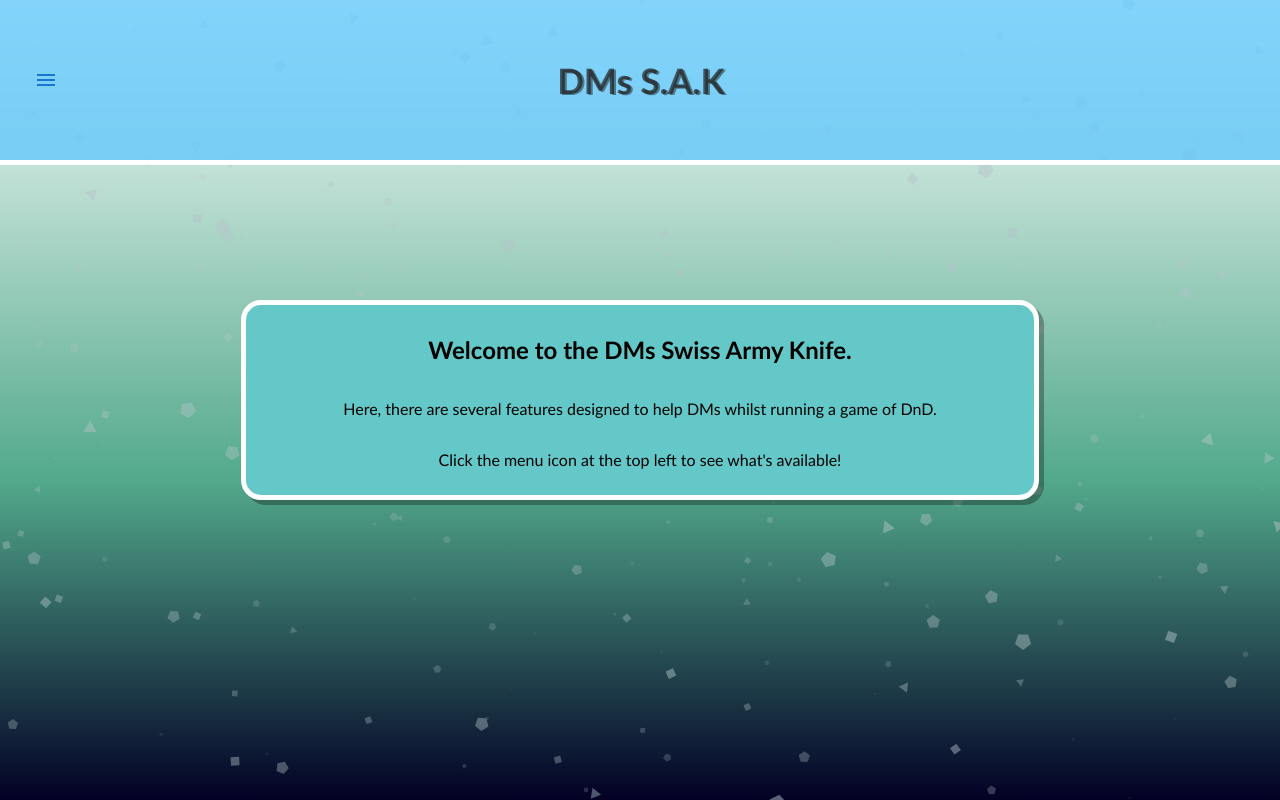
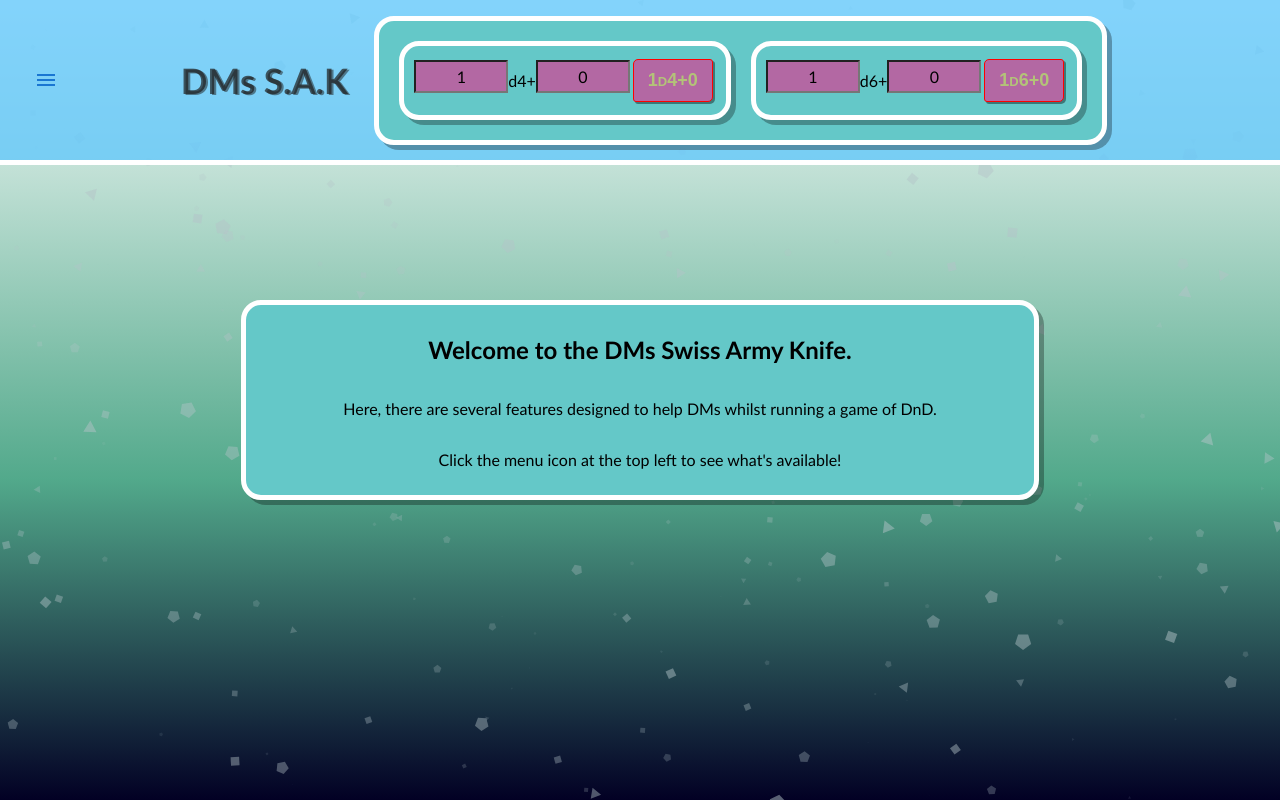
Before and after one commit to BNag87/Testing-Area, a React (Create React App) app: page / in a window 1280 px wide. Built offline with nearby package versions, Linux system fonts and the light colour scheme.

Commit message:
Dice Roller Component
Began work on a dice rolling component. Not forking to save time and commit more regularly.
Functions needs tweaking to optimise. Basic styling on component. Will tweak once finished

```diff
--- /dev/null
+++ b/src/Components/Major Components/C-DiceRoller.js
@@ -0,0 +1,21 @@
+import React from 'react';
+import {
+    Wrapper,
+    } from "../../styles";
+
+    import { DiceComp } from '../Minor Components/C-DiceComp';
+
+export const DiceRoller = () => {
+
+//Dice Roller Functions
+
+//Dice Roller Return Block
+return(
+
+    // Top level wrapper to contain element. May need to specify size, border and border radius
+    <Wrapper inputFlexDirection="row">
+        <DiceComp DiceFaces={4}/>
+        <DiceComp DiceFaces={6}/>
+    </Wrapper>
+)
+}
--- /dev/null
+++ b/src/Components/Minor Components/C-DiceComp.js
@@ -0,0 +1,103 @@
+//This component is meant to be an individual dice roller
+//PArts include a tezt box, a label and a roll button
+//Props will be passed in to change the values of each component
+
+import React from 'react';
+import { useState } from 'react';
+import {
+    Wrapper,
+    Button,
+    TextInput,
+
+    } from "../../styles";
+
+export const DiceComp = (props) => {
+//==========Dicecomp Variables=========
+let var_faces = props.DiceFaces;
+
+// usestate to track and change count of dice and bonus
+const [var_count, set_var_count] = useState(1);
+const [var_bonus, set_var_bonus] = useState(0);
+
+//==========Dicecomp functions=========
+
+    //Shorthand version of console.log
+    //use the following for styled logs:
+    //    "%c LOG TEXT", "font-weight:bold; font-color=blue; background: black; padding:5px"
+    const bark = (input) => {
+        console.log("%c"+ input, "font-weight:bold; font-color=blue; background: black; padding:5px");
+    }
+
+    //Random number between two input numbers
+    const randNumber = (min, max) => {
+        return Math.floor(Math.random() * (max - min + 1) + min)
+    }
+
+    //ONCHANGE FUNCTION: Change values of dice count or dice bonus
+    const UpdateVars = () =>
+    {
+        bark("UpdateVars fired.");
+        let countRef = parseInt(document.getElementById("id_Count").value);
+        let bonusRef = parseInt(document.getElementById("id_Bonus").value);
+
+        if(isNaN(countRef))
+        {
+            countRef = 1;
+        }
+        if(isNaN(bonusRef))
+        {
+            bonusRef = 1;
+        }
+
+        set_var_count(countRef);
+        set_var_bonus(bonusRef);
+
+    }
+
+    //ONCLICK FUNCTION: roll a dice, based on dount, face and bonus of that dice
+    const RollThisDice = (count, face, bonus) => {
+
+    //Internal scope Variables
+        set_var_count(parseInt(count));
+        bark("On a d"+props.DiceFaces+" roll, var_count was set to: " +var_count);
+        var_faces = parseInt(face);
+        set_var_bonus(parseInt(bonus));
+        if(isNaN(var_count))
+        {
+            set_var_count(1);
+        }
+
+        if(isNaN(var_bonus))
+        {
+            set_var_bonus(1);
+        }
+
+        let results = [];
+
+        try{
+
+            //Roll the dice, generate the result as many times as needed
+        for(let i = 0; i < var_count; i++)
+            {
+                let result = ((randNumber(var_count, var_faces) + var_bonus))
+                results.push(result);
+                bark("Result from "+var_count+"d"+var_faces+"+"+var_bonus+"= "+result)
+            }
+        }
+
+        catch(error)
+        {
+            bark("ERROR:\nPants browned in RollThisDice function.")
+            bark(error)
+        }
+}
+
+return(
+<Wrapper inputFlexDirection="row">
+    <TextInput id="id_Count" defaultValue={var_count} onChange={() => UpdateVars()}/> {/* Number of dice to roll */}
+    d{var_faces}+
+    <TextInput id="id_Bonus" defaultValue={var_bonus} onChange={() => UpdateVars()}/>    {/* Bonus to this dice roll */}
+    <Button onClick={() => RollThisDice(var_count, var_faces, var_bonus)}>{var_count}d{var_faces}+{var_bonus}</Button>
+</Wrapper>
+)
+}
--- a/src/Components/Minor Components/C-PageTopbar.js
+++ b/src/Components/Minor Components/C-PageTopbar.js
@@ -1,6 +1,7 @@
 import React from "react";
 
 import { TopBar, InvisiDiv, H3} from "../../styles";
+import { DiceRoller } from "../Major Components/C-DiceRoller";
 import { Sidebar } from "./C-Sidebar";
 
 export const PageTopbar = () => {
@@ -22,6 +23,7 @@ export const PageTopbar = () => {
                 >
                     DMs S.A.K
                 </H3>
+                <DiceRoller/>
             </InvisiDiv>
         </TopBar>
         </>
```
